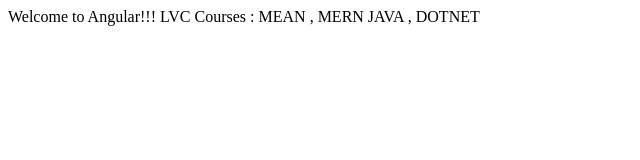
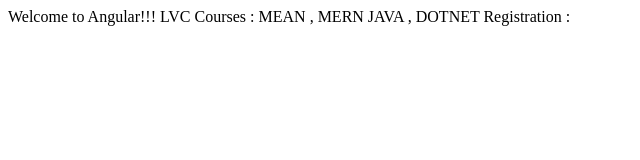
Before and after one commit to educationtalk2021/LVC-Project-LTI, a plain HTML site: page index.html in a window 1280 px wide. Shown: the whole page, without its empty margins (0-640 px from the left). Drawn offline with Linux system fonts and the light colour scheme.

```diff
--- a/index.html
+++ b/index.html
@@ -12,5 +12,8 @@
     MEAN , MERN
     JAVA , DOTNET
 
+
+    Registration :
+
 </body>
 </html>
```
Also changed, not shown: 1 other file.
